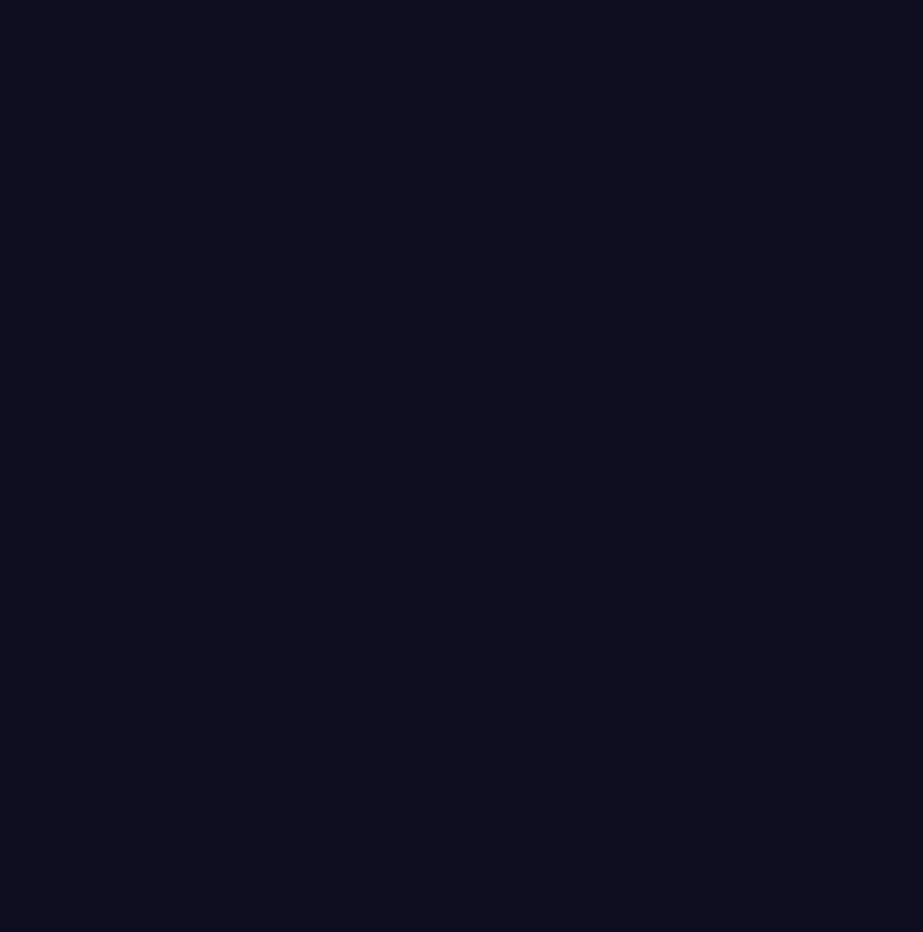
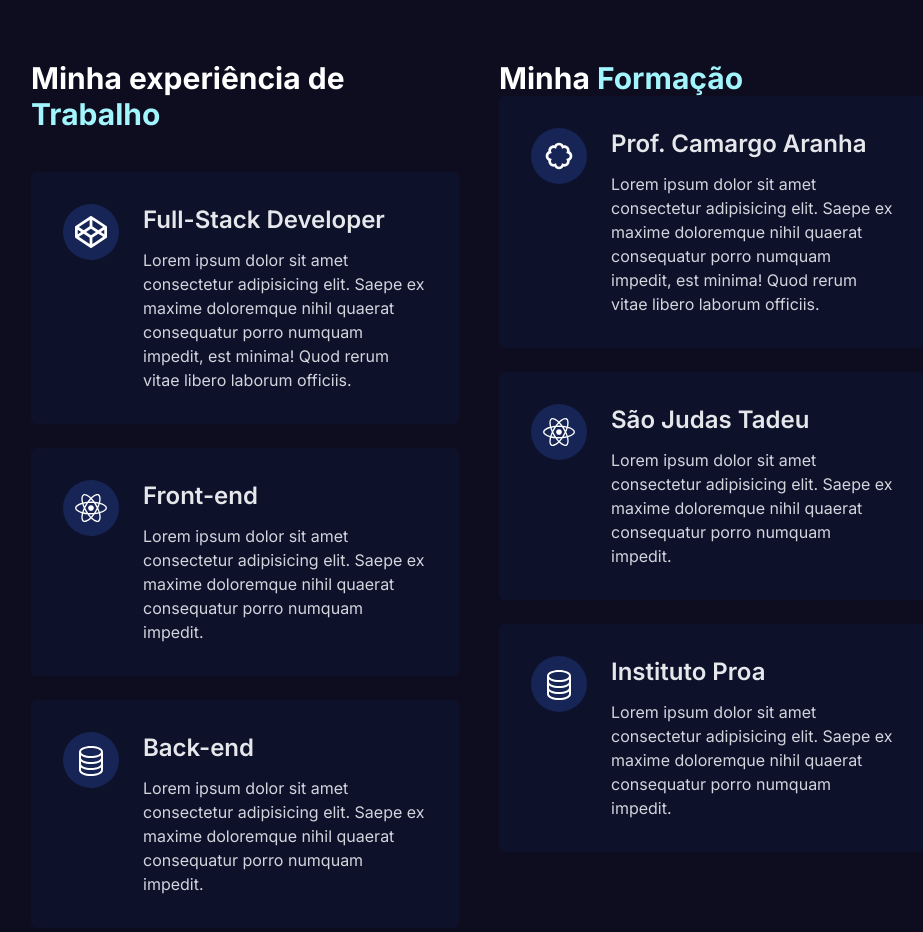
Before and after one commit to Cai0Sant0/PortfolioNext, a Next.js app: page / in a window 1280 px wide. Shown: the part 1440-2372 px from the top of the page, without its empty margins (161-1084 px from the left). Before the commit the page ends 1420 px from the top, so only its background shows below. Built offline with nearby package versions, Linux system fonts and the light colour scheme.

Commit message:
card de info academica e profissional

```diff
--- a/components/Home/Home.tsx
+++ b/components/Home/Home.tsx
@@ -1,11 +1,13 @@
 import React from "react";
 import Hero from "./Hero/Hero";
 import Services from "./Services/Services";
+import Resume from "./Resume/Resume";
 
 const Home = () =>{
     return <div className="overflow-hidden">
         <Hero/>
         <Services/>
+        <Resume/>
     </div>
 }
 
--- /dev/null
+++ b/components/Home/Resume/Resume.tsx
@@ -0,0 +1,31 @@
+import React from "react";
+import ResumeCard from "./ResumeCard";
+import { FaCodepen, FaReact } from "react-icons/fa";
+import { BsDatabase } from "react-icons/bs";
+import { BiBadge } from "react-icons/bi";
+
+const Resume = () => {
+    return <div className="pt-20 pb-16">
+        <div className="w-[90%] sm:w-[70%] mx-auto grid grid-cols-1 xl:grid-cols-2 gap-10">
+            {/* WORK PART */}
+            <div>
+                <h1 className="text-2xl sm:text-3xl font-bold text-white">Minha experiência de <span className="text-cyan-200">Trabalho</span></h1>
+                <div className="mt-10">
+                    <ResumeCard Icon={FaCodepen} role="Full-Stack Developer" desc=" Lorem ipsum dolor sit amet consectetur adipisicing elit. Saepe ex maxime doloremque nihil quaerat consequatur porro numquam impedit, est minima! Quod rerum vitae libero laborum officiis." />
+                    <ResumeCard Icon={FaReact} role="Front-end" desc=" Lorem ipsum dolor sit amet consectetur adipisicing elit. Saepe ex maxime doloremque nihil quaerat consequatur porro numquam impedit." />
+                    <ResumeCard Icon={BsDatabase} role="Back-end" desc=" Lorem ipsum dolor sit amet consectetur adipisicing elit. Saepe ex maxime doloremque nihil quaerat consequatur porro numquam impedit." />
+                </div>
+            </div>
+            {/* Education */}
+            <div>
+                <h1 className="text-2xl sm:text-3xl font-bold text-white">Minha <span className="text-cyan-200">Formação</span>
+                </h1>
+                <ResumeCard Icon={BiBadge} role="Prof. Camargo Aranha" desc=" Lorem ipsum dolor sit amet consectetur adipisicing elit. Saepe ex maxime doloremque nihil quaerat consequatur porro numquam impedit, est minima! Quod rerum vitae libero laborum officiis." />
+                <ResumeCard Icon={FaReact} role="São Judas Tadeu" desc=" Lorem ipsum dolor sit amet consectetur adipisicing elit. Saepe ex maxime doloremque nihil quaerat consequatur porro numquam impedit." />
+                <ResumeCard Icon={BsDatabase} role="Instituto Proa" desc=" Lorem ipsum dolor sit amet consectetur adipisicing elit. Saepe ex maxime doloremque nihil quaerat consequatur porro numquam impedit." />
+            </div>
+        </div>
+    </div>
+}
+
+export default Resume;
--- /dev/null
+++ b/components/Home/Resume/ResumeCard.tsx
@@ -0,0 +1,28 @@
+import React from "react";
+import { IconType } from "react-icons";
+
+type Props = {
+    role: string;
+    Icon: IconType;
+    desc: string;
+    date?: string
+}
+
+const ResumeCard = ({ Icon, role, date, desc }: Props) => {
+    return <div className="mb-6">
+        <div className="flex items-start space-x-6 bg-blue-950/20 transition-all duration-300 p-4 sm:p-8 rounded-md">
+            <div className="sm:w-14 sm:h-14 w-10 h-10 bg-blue-950 rounded-full flex items-center justify-center flex-col">
+                <Icon className="sm:w-8 sm:h-8 w-6 h-6 text-white" />
+            </div>
+            <div className="flex-1">
+                {date && (
+                    <h1 className="mb-2 sm:px-6 sm:py-1.5 px-4 py-1 rounded-full bg-gray-200 text-gray-600 w-fit sm:text-lg text-sm font-bold">{date}</h1>
+                )}
+                <h1 className="text-gray-200 text-xl sm:text-2xl font-semibold">{role}</h1>
+                <p className="text-gray-300 text-sm sm:text-base pt-3">{desc}</p>
+            </div>
+        </div>
+    </div>
+}
+
+export default ResumeCard;
```
